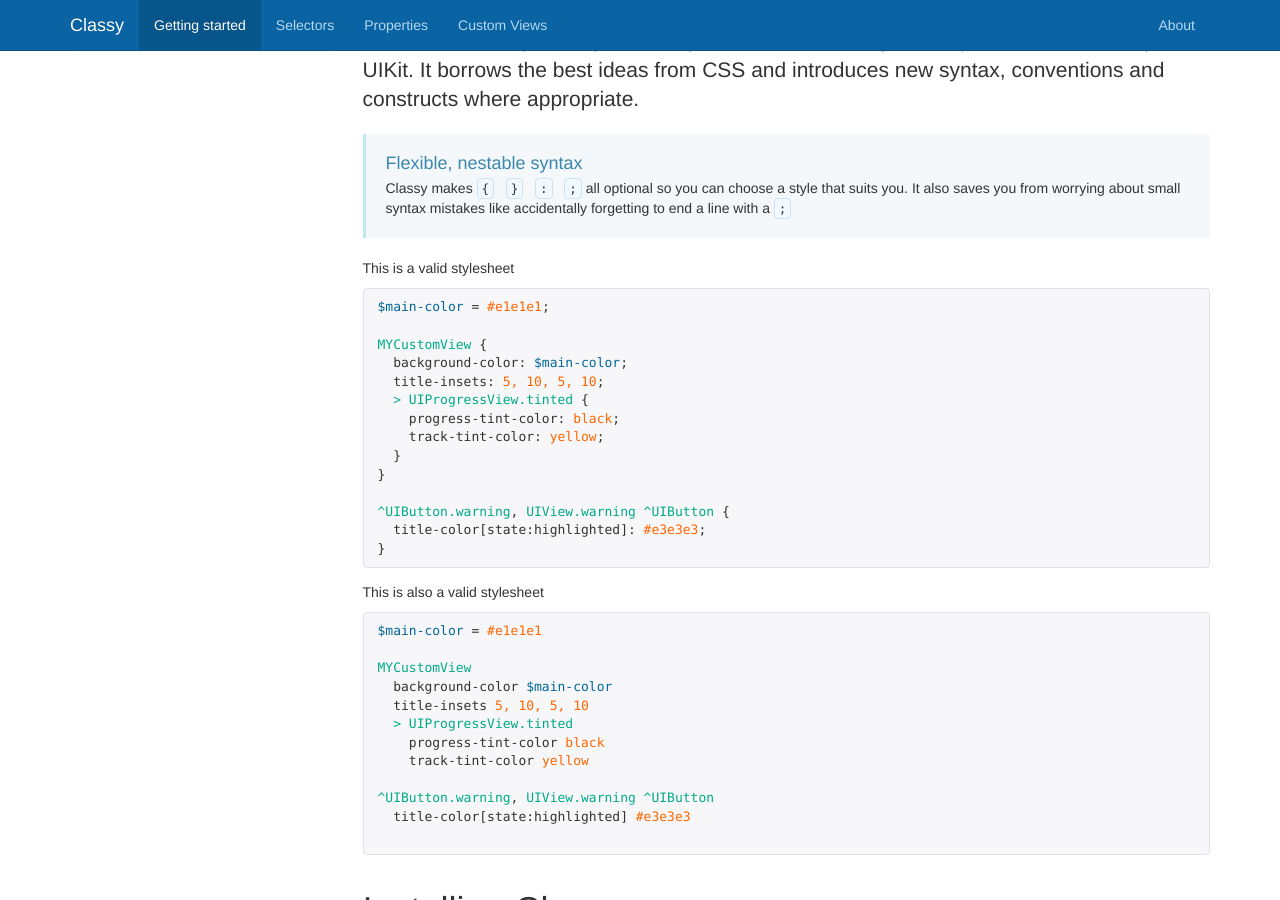
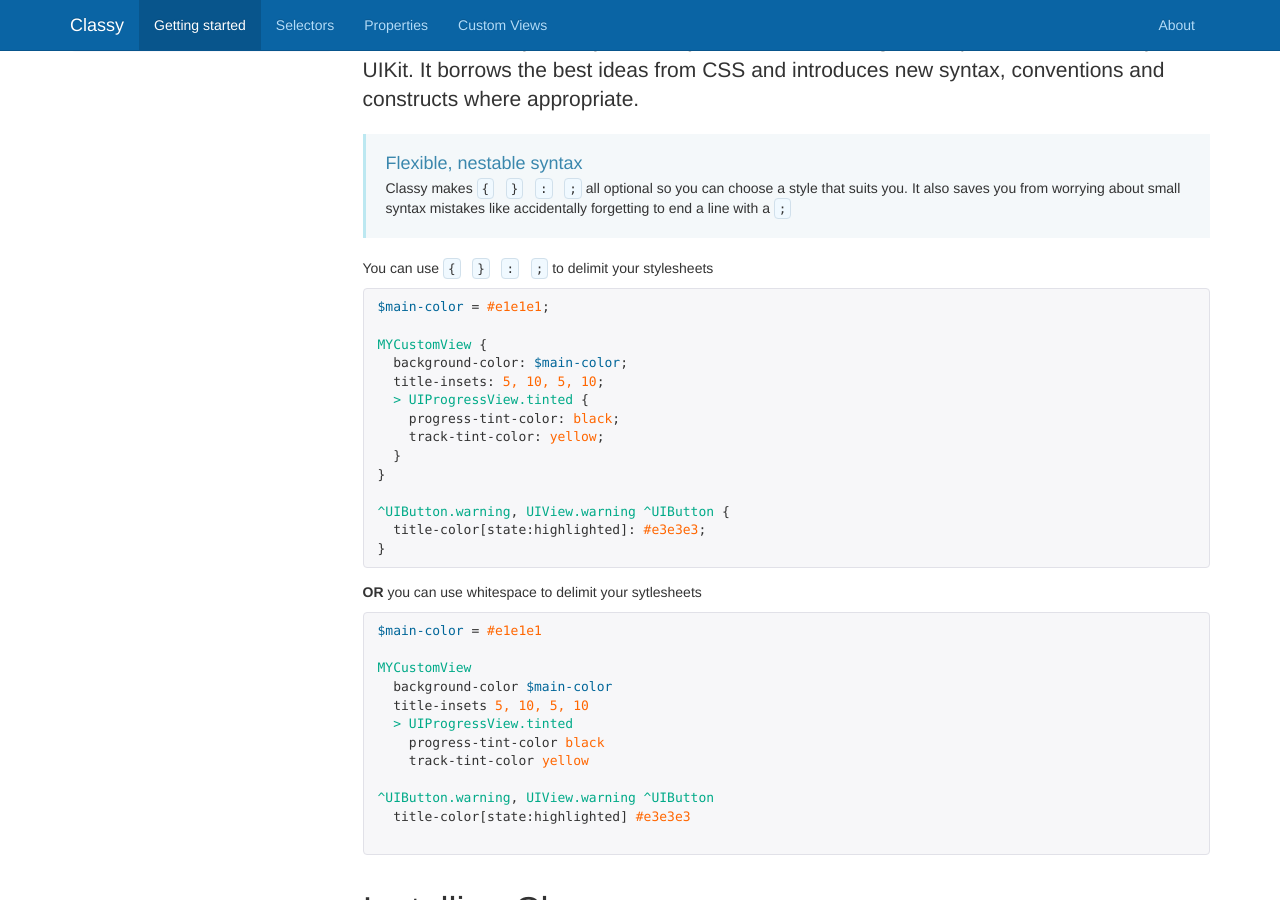
Before and after one commit to ClassyKit/Classy, a Jekyll site: the page built from getting-started.html, in a window 1280 px wide and 900 px high, scrolled down 370 px. Built offline with Jekyll 4.4.1, drawn with Linux system fonts in a browser that asks for light colours; nearby versions of some CDN libraries; Markdown is read by kramdown in place of the engine named in the settings; comment, search, counter and statistics services are not loaded.

Commit message:
Update getting-started.html

```diff
--- a/getting-started.html
+++ b/getting-started.html
@@ -20,7 +20,7 @@ base_url: "../"
     <p>Classy makes <code>{</code> &nbsp; <code>}</code> &nbsp; <code>:</code> &nbsp; <code>;</code> all optional so you can choose a style that suits you.  It also saves you from worrying about small syntax mistakes like accidentally forgetting to end a line with a <code>;</code></p>
   </div>
 
-  <p>This is a valid stylesheet</p>
+  <p>You can use <code>{</code> &nbsp; <code>}</code> &nbsp; <code>:</code> &nbsp; <code>;</code> to delimit your stylesheets</p>
 
   <div class="highlight">
     <pre>
@@ -41,7 +41,7 @@ base_url: "../"
     </pre>
   </div>
 
-  <p>This is also a valid stylesheet</p>
+  <p><b>OR</b> you can use whitespace to delimit your sytlesheets</p>
 
   <div class="highlight">
     <pre>
```
